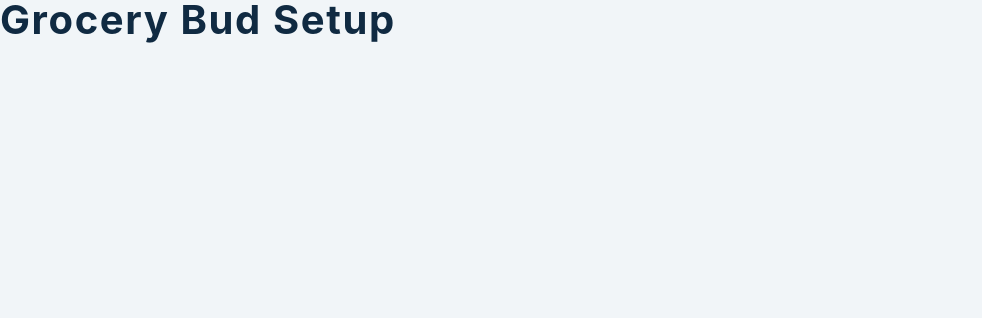
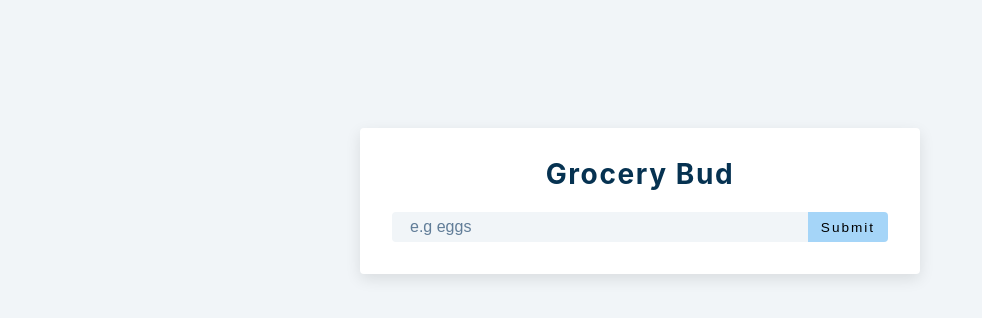
Before and after one commit to mukhtar-github/Grocery-Bud, a React (Create React App) app in the folder grocery-bud-app/: page / in a window 1280 px wide. Shown: the top 318 px of the page, without its empty margins (0-982 px from the left). Built offline with nearby package versions, Linux system fonts and the light colour scheme.

Commit message:
Update file

```diff
--- a/grocery-bud-app/src/App.js
+++ b/grocery-bud-app/src/App.js
@@ -69,11 +69,36 @@
 
   useEffect(() => {
     localStorage.setItem('list', JSON.stringify(list));
-  })
+  }, [list]);
 
-
-
-  return <h2>grocery bud setup</h2>
+  return (
+    <section className='section-center'>
+      <form className='grocery-form' onSubmit={handleSubmit}>
+        {alert.show && <Alert {...alert} removeAlert={showAlert} list={list} />}
+        <h3>grocery bud</h3>
+        <div className='form-control'>
+          <input
+            type='text'
+            className='grocery'
+            placeholder='e.g eggs'
+            value={name}
+            onChange={(e) => setName(e.target.value)}
+          />
+          <button type='submit' className='submit-btn'>
+            {isEditing ? 'edit' : 'submit'}
+          </button>
+        </div>
+      </form>
+      {list.length > 0 && (
+        <div className='grocery-container'>
+          <List items={list} removeItem={removeItem} editItem={editItem} />
+          <button className='clear-btn' onClick={clearList}>
+            clear items
+          </button>
+        </div>
+      )}
+    </section>
+  );
 }
 
 export default App
```
